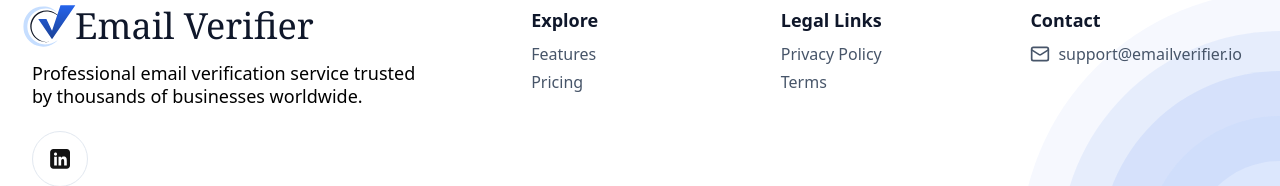
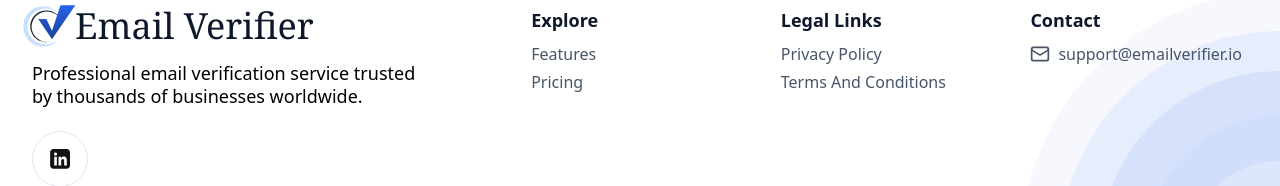
Before and after one commit to nihal-warewee/emailverifier-landingpages, a React (Vite) app: page /terms in a window 1280 px wide. Shown: the part 1321-1507 px from the top of the page. Built offline with nearby package versions, Linux system fonts and the light colour scheme.

Commit message:
test commit

```diff
--- a/src/components/Footer.tsx
+++ b/src/components/Footer.tsx
@@ -111,7 +111,7 @@ export default function Footer() {
             <h3 className="text-lg font-bold text-slate-900 mb-2">Legal Links</h3>
             <div className="space-y-1">
               <a href="/privacy-policy" className="block text-slate-600 hover:text-slate-900 transition-colors">Privacy Policy</a>
-              <a href="/terms" className="block text-slate-600 hover:text-slate-900 transition-colors">Terms</a>
+              <a href="/terms" className="block text-slate-600 hover:text-slate-900 transition-colors">Terms And Conditions</a>
             </div>
           </div>
 
```
